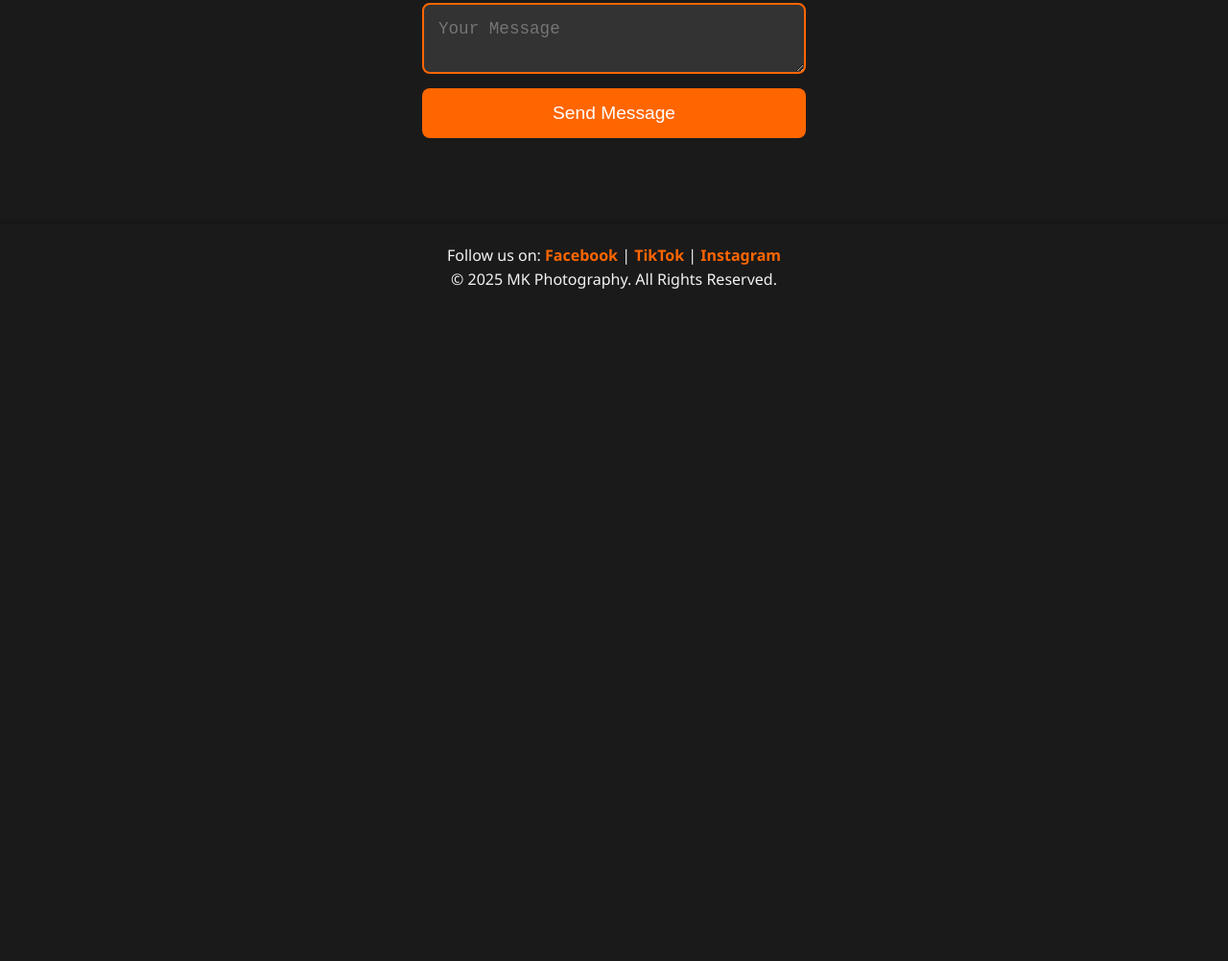
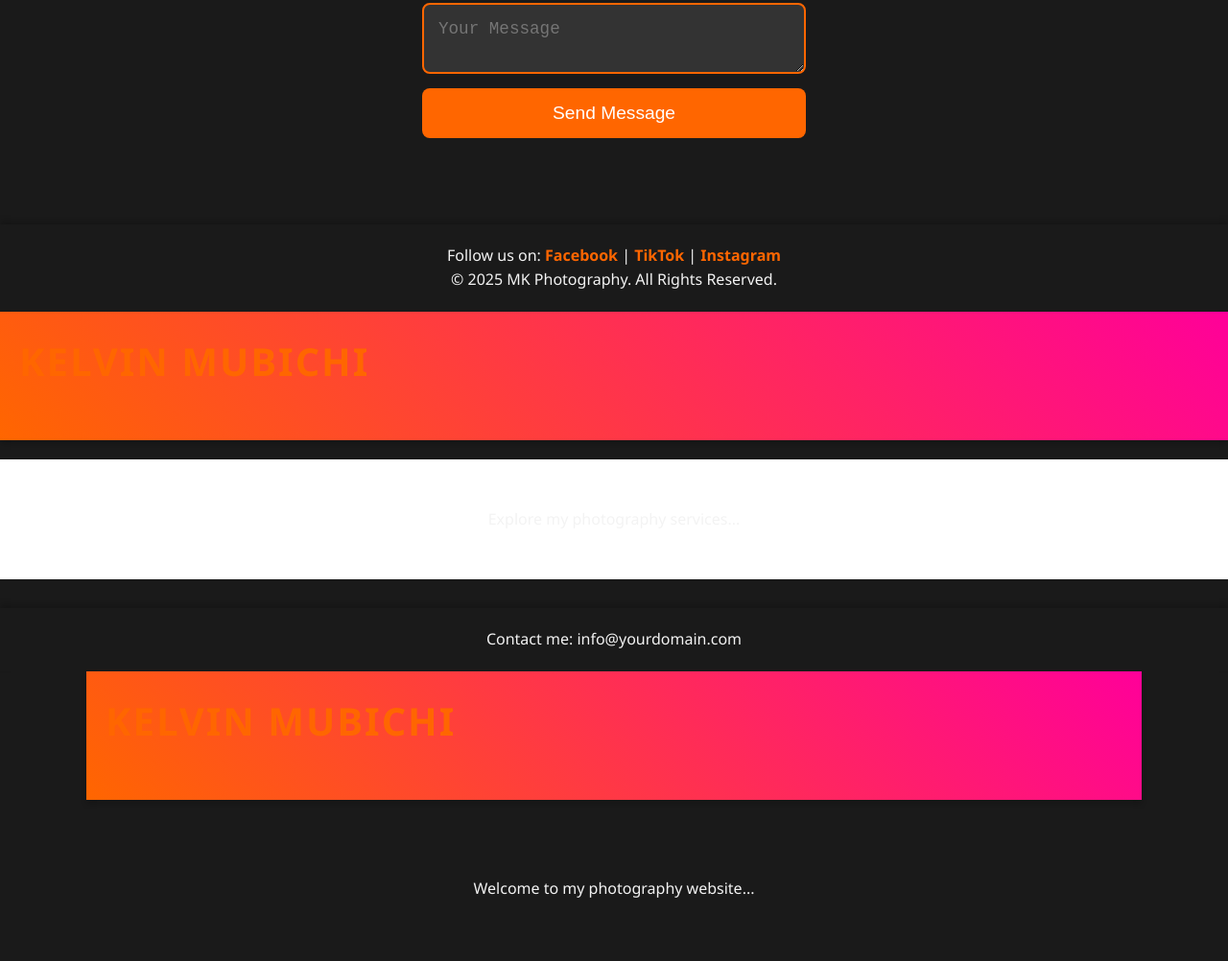
Before and after one commit to mubison/http-kelvinmubichi.github.io, a plain HTML site: page about.html in a window 1280 px wide. Shown: the part 2983-3985 px from the top of the page at 96% size. Before the commit the page ends 3308 px from the top, so only its background shows below. Drawn offline with Linux system fonts and the light colour scheme.

Commit message:
Update about.html

```diff
--- a/about.html
+++ b/about.html
@@ -133,3 +133,22 @@
 
 </body>
 </html>
+<div class="grid-container">
+  <header>
+    <h1 class="name">Kelvin Mubichi</h1>
+  </header>
+  <section class="services">
+    <p>Explore my photography services...</p>
+  </section>
+  <footer>
+    <p>Contact me: info@yourdomain.com</p>
+  </footer>
+</div>
+<div class="container">
+  <header>
+    <h1 class="name">Kelvin Mubichi</h1>
+  </header>
+  <section class="main-content">
+    <p>Welcome to my photography website...</p>
+  </section>
+</div>
```
